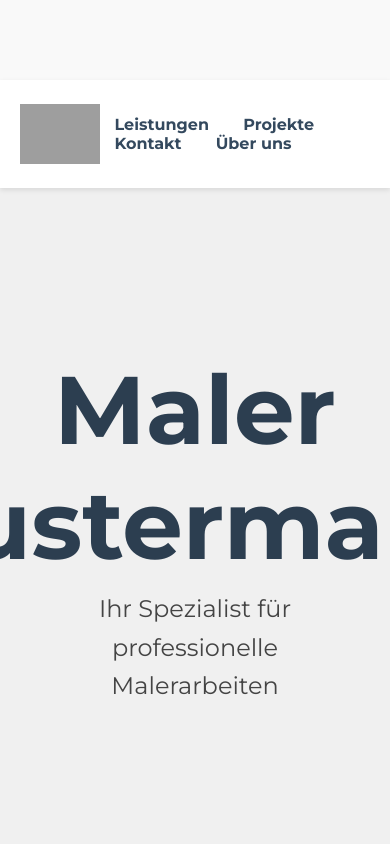
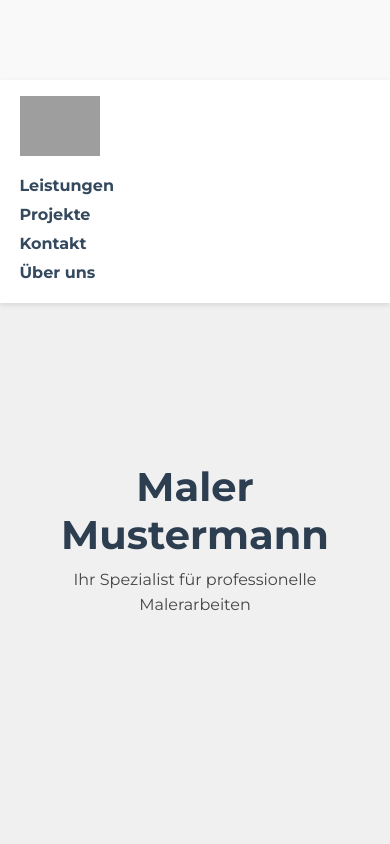
Before and after one commit to malikademovic11-source/Maler, a website built with Vite: page index.html in a window 390 px wide. Shown: the top 844 px of the page. Built offline with nearby package versions, Linux system fonts and the light colour scheme; grey boxes are pictures that could not be loaded.

Commit message:
style.css

```diff
--- a/style.css
+++ b/style.css
@@ -258,4 +258,72 @@ section.revealed .painter-roller {
 #projekte.revealed .content-panel {
     opacity: 1;
     transition: opacity 1s ease-in 2.5s;
+}/* ==========================================================
+   Responsives Design
+   ========================================================== */
+
+/* Anpassungen für kleinere Bildschirme (Tablets, max. 1024px) */
+@media (max-width: 1024px) {
+    header {
+        padding: 1rem 3%; /* Verringere den Innenabstand des Headers */
+    }
+
+    #hero h1 {
+        font-size: 4rem; /* Reduziere die Schriftgröße des Haupttitels */
+    }
+
+    #hero p {
+        font-size: 1.2rem; /* Reduziere die Schriftgröße des Untertitels */
+    }
+
+    section {
+        padding: 80px 20px; /* Verringere den Innenabstand der Sektionen */
+    }
 }
+
+/* Anpassungen für Handys (max. 768px) */
+@media (max-width: 768px) {
+    header {
+        flex-direction: column; /* Lege die Elemente untereinander */
+        align-items: flex-start;
+        padding: 1rem 5%;
+    }
+
+    header nav {
+        margin-top: 15px; /* Füge Abstand zwischen Logo und Navigation hinzu */
+        width: 100%;
+        display: flex;
+        flex-direction: column;
+        align-items: flex-start;
+    }
+
+    header nav a {
+        margin: 5px 0; /* Vergrößere den Abstand zwischen den Navigationslinks */
+    }
+
+    #hero {
+        padding-top: 15vh;
+        height: 60vh;
+    }
+
+    #hero h1 {
+        font-size: 2.5rem; /* Starke Reduzierung des Haupttitels für Handys */
+    }
+
+    #hero p {
+        font-size: 1rem; /* Starke Reduzierung des Untertitels */
+    }
+
+    .leistungen-container, .projekte-container {
+        /* CSS Grid "auto-fit" ist hier bereits responsiv, aber wir können den Abstand anpassen */
+        gap: 20px;
+    }
+
+    .termin-form {
+        max-width: 100%;
+    }
+
+    .termin-input {
+        width: 100%;
+    }
+}
```
